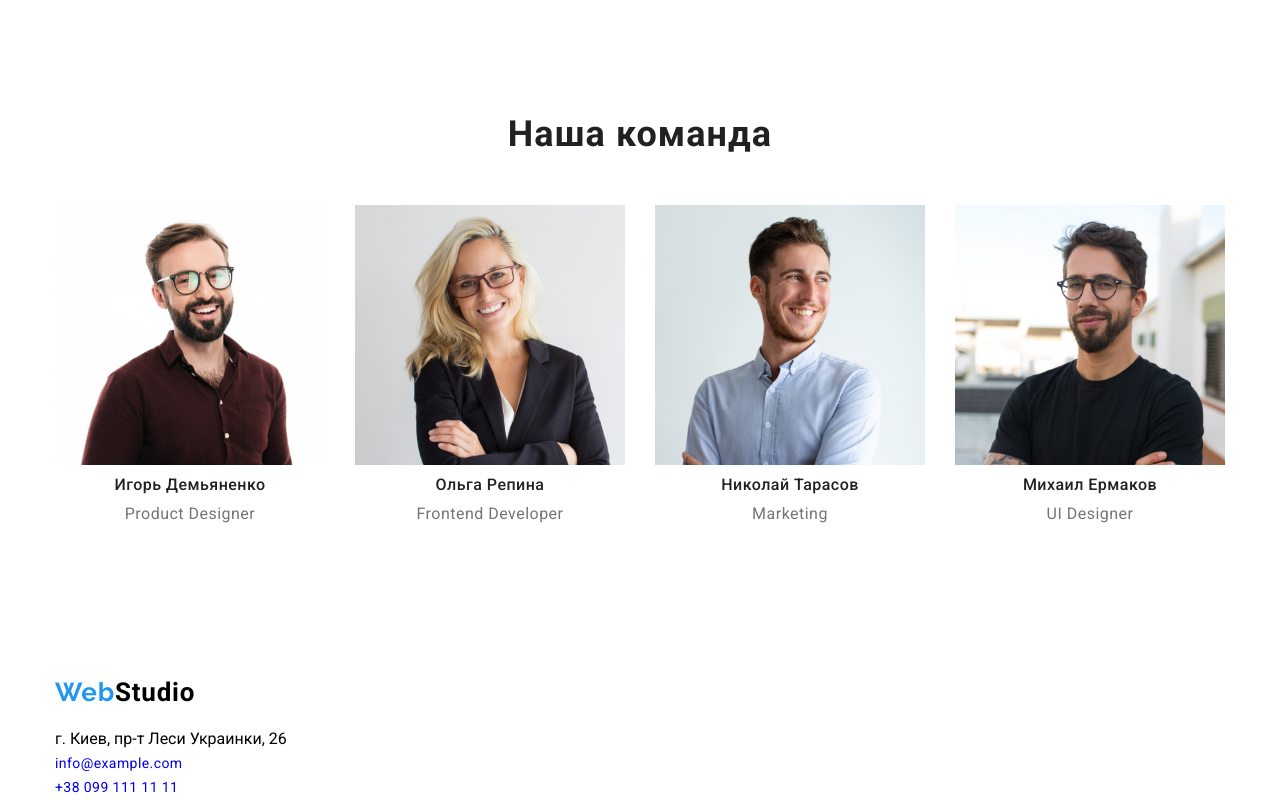
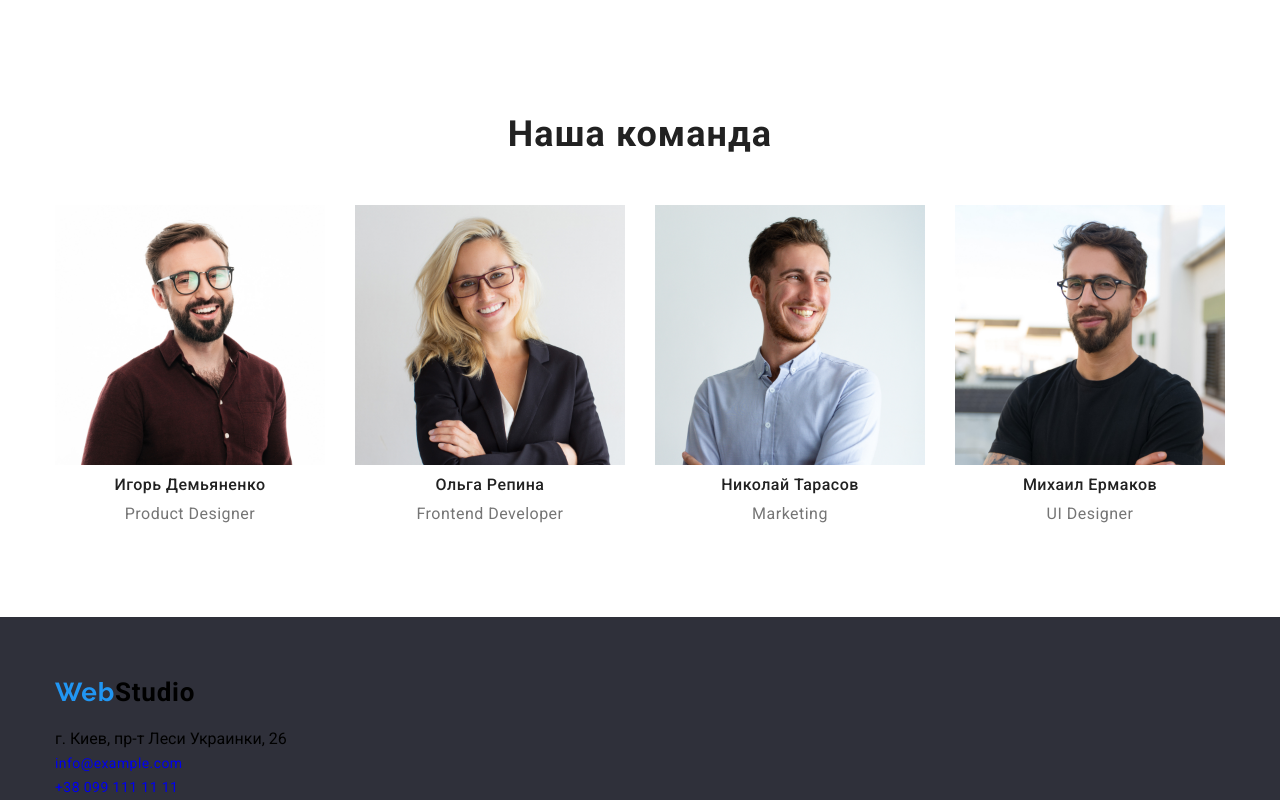
Before and after one commit to AnnaIvashko/goit-markup-hw-03, a plain HTML site: page index.html in a window 1280 px wide. Shown: the part 1534-2334 px from the top of the page. Drawn offline with nearby package versions, Linux system fonts and the light colour scheme.

Commit message:
делает background футер

```diff
--- a/css/style.css
+++ b/css/style.css
@@ -279,6 +279,12 @@ img {
 }
 
 /* FOOTER */
+.footer{
+
+background: #2F303A;;
+}
+
+
 .footer .logo-link{
 display: inline-block;
 
```
